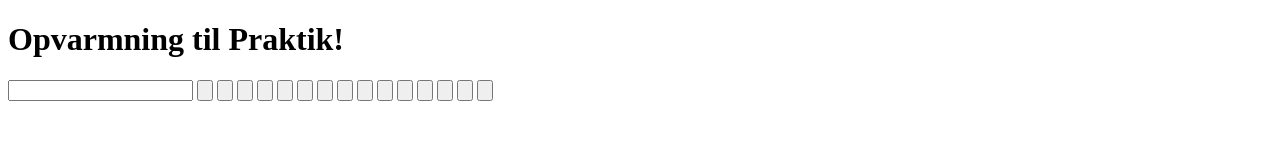
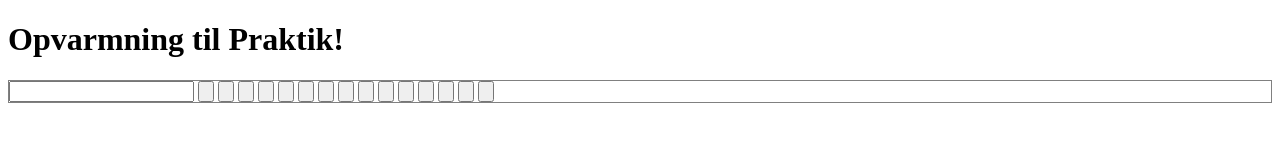
Before and after one commit to MikkelTheGreat/praktikopvarmning, a plain HTML site: page index.html in a window 1280 px wide. Drawn offline with Linux system fonts and the light colour scheme.

Commit message:
Added css ref and simple css

```diff
--- a/index.html
+++ b/index.html
@@ -3,6 +3,7 @@
     <head>
         <title>Home</title>
         <script type="text/javascript" src="main.js"></script>
+        <link rel="stylesheet" href="style.css">
     </head>
     <body>
         <h1>Opvarmning til Praktik!</h1>
--- a/style.css
+++ b/style.css
@@ -0,0 +1,4 @@
+#calculator{
+    border: 1px solid gray;
+    display:subgrid
+}
```
